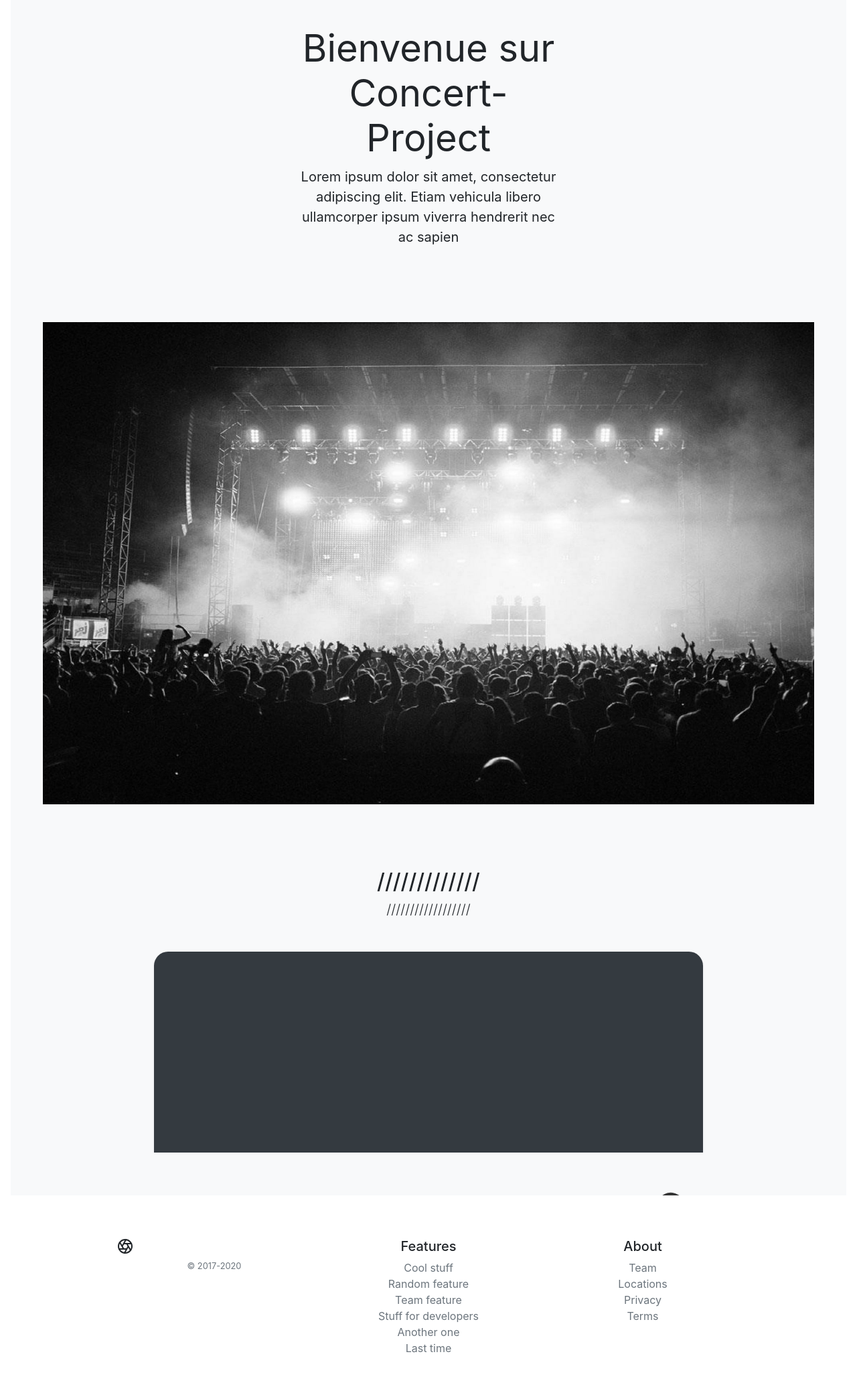
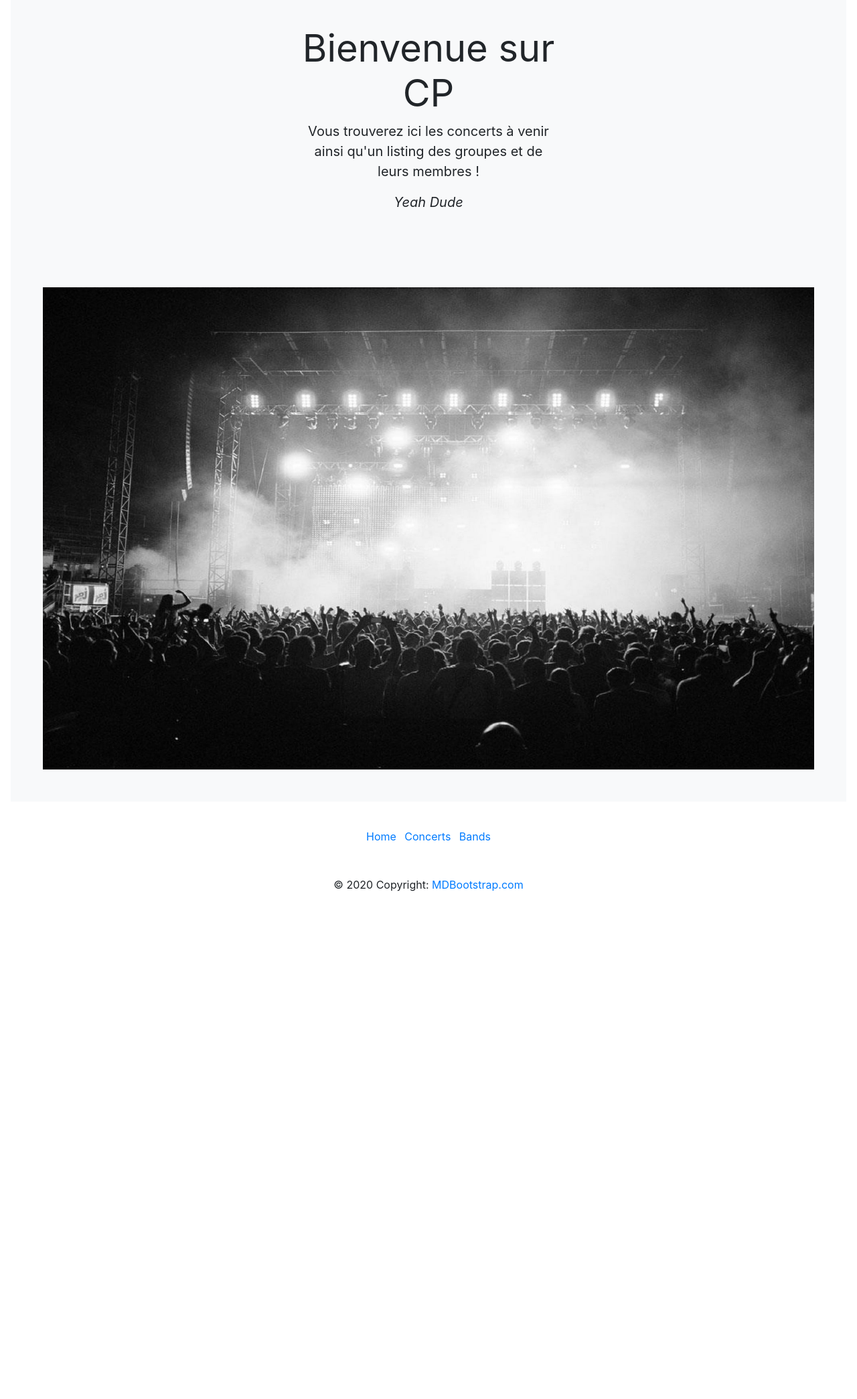
Before and after one commit to SebastienBrach/ProjetPHP-LP-APIDAE, a Symfony app: template templates/concert/index.html.twig in a window 1280 px wide. Shown: the part 169-2258 px from the top of the page at 67% size. After the commit the page ends 1500 px from the top, so only its background shows below. Run offline with Twig, Linux system fonts and the light colour scheme; the template is opened without the code that fills it, so the values that code supplies are empty; some libraries are stand-ins or nearby versions.

Commit message:
good avancement

```diff
--- a/public/css/stickyFooter.css
+++ /dev/null
@@ -1,4 +0,0 @@
-.footer {
-  position: absolute;
-  bottom: 0;
-}
--- a/templates/base.html.twig
+++ b/templates/base.html.twig
@@ -1,5 +1,5 @@
 <!DOCTYPE html>
-<html>
+<html class="h-100">
   <head>
     <meta charset="UTF-8" />
     <title>{% block title %}Welcome!{% endblock %}</title>
--- a/templates/concert/index.html.twig
+++ b/templates/concert/index.html.twig
@@ -4,27 +4,14 @@
 
 {% block body %}
 <div class="position-relative overflow-hidden p-3 p-md-5 m-md-3 text-center bg-light">
-    <div class="col-md-5 p-lg-5 mx-auto my-5">
-      <h1 class="display-4 font-weight-normal">Bienvenue sur Concert-Project</h1>
-      <p class="lead font-weight-normal">Lorem ipsum dolor sit amet, consectetur adipiscing elit. Etiam vehicula libero ullamcorper ipsum viverra hendrerit nec ac sapien </p>
-    </div>
-    <div class="product-device shadow-sm d-none d-md-block"></div>
-    <img class="img-fluid" src="images/concert.jpg">
-    <div class="product-device product-device-2 shadow-sm d-none d-md-block"></div>
+  <div class="col-md-5 p-lg-5 mx-auto my-5">
+    <h1 class="display-4 font-weight-normal">Bienvenue sur CP</h1>
+    <p class="lead font-weight-normal">Vous trouverez ici les concerts à venir ainsi qu'un listing des groupes et de leurs membres !</p>
+    <p class="lead font-weight-normal"><i>Yeah Dude</i></p>
 
+  </div>
 
-    <div class="d-md-flex flex-md-equal w-100 my-md-3 pl-md-3">
-
-        <div class="bg-light mr-md-3 pt-3 px-3 pt-md-5 px-md-5 text-center overflow-hidden">
-          <div class="my-3 p-3">
-            <h2 class="display-5">/////////////</h2>
-            <p class="lead">//////////////////</p>
-          </div>
-          <div class="bg-dark shadow-sm mx-auto" style="width: 80%; height: 300px; border-radius: 21px 21px 0 0;"></div>
-        </div>
-
-
-    </div>
+  <img class="img-fluid" src="images/concert.jpg">
 </div>
 
 {% endblock %}
--- a/templates/footer.html.twig
+++ b/templates/footer.html.twig
@@ -1,28 +1,36 @@
-<footer class="text-center container py-5" style="flex-shrink: none">
-    <div class="row">
-        <div class="col-12 col-md">
-            <svg xmlns="http://www.w3.org/2000/svg" width="24" height="24" fill="none" stroke="currentColor" stroke-linecap="round" stroke-linejoin="round" stroke-width="2" class="d-block mb-2" role="img" viewBox="0 0 24 24" focusable="false"><title>Product</title><circle cx="12" cy="12" r="10"/><path d="M14.31 8l5.74 9.94M9.69 8h11.48M7.38 12l5.74-9.94M9.69 16L3.95 6.06M14.31 16H2.83m13.79-4l-5.74 9.94"/></svg>
-            <small class="d-block mb-3 text-muted">&copy; 2017-2020</small>
-        </div>
-        <div class="col-6 col-md">
-            <h5>Features</h5>
-                <ul class="list-unstyled text-small">
-                    <li><a class="text-muted" href="#">Cool stuff</a></li>
-                    <li><a class="text-muted" href="#">Random feature</a></li>
-                    <li><a class="text-muted" href="#">Team feature</a></li>
-                    <li><a class="text-muted" href="#">Stuff for developers</a></li>
-                    <li><a class="text-muted" href="#">Another one</a></li>
-                    <li><a class="text-muted" href="#">Last time</a></li>
-                </ul>
-        </div>
-        <div class="col-6 col-md">
-            <h5>About</h5>
-                <ul class="list-unstyled text-small">
-                    <li><a class="text-muted" href="#">Team</a></li>
-                    <li><a class="text-muted" href="#">Locations</a></li>
-                    <li><a class="text-muted" href="#">Privacy</a></li>
-                    <li><a class="text-muted" href="#">Terms</a></li>
-                </ul>
-        </div>
-    </div>
+<!-- Footer -->
+<footer class="page-footer font-small special-color-dark pt-4">
+
+  <!-- Footer Elements -->
+  <div class="container">
+
+    <!-- Social buttons -->
+    <ul class="list-unstyled list-inline text-center">
+        <li class="list-inline-item">
+            <a class="btn-floating" href="/concert">
+                <p>Home</p>
+            </a>
+        </li>
+        <li class="list-inline-item">
+            <a class="btn-floating" href="/concert/liste">
+                <p>Concerts</p>
+            </a>
+        </li>
+        <li class="list-inline-item">
+            <a class="btn-floating" href="/bands">
+                <p>Bands</p>
+            </a>
+        </li>
+    </ul>
+    <!-- Social buttons -->
+
+  </div>
+  <!-- Footer Elements -->
+
+  <!-- Copyright -->
+  <div class="footer-copyright text-center py-3">© 2020 Copyright:
+    <a href="https://mdbootstrap.com/"> MDBootstrap.com</a>
+  </div>
+  <!-- Copyright -->
+
 </footer>
```
Also changed, not shown: templates/band/list.html.twig (+14 -11 lines).
